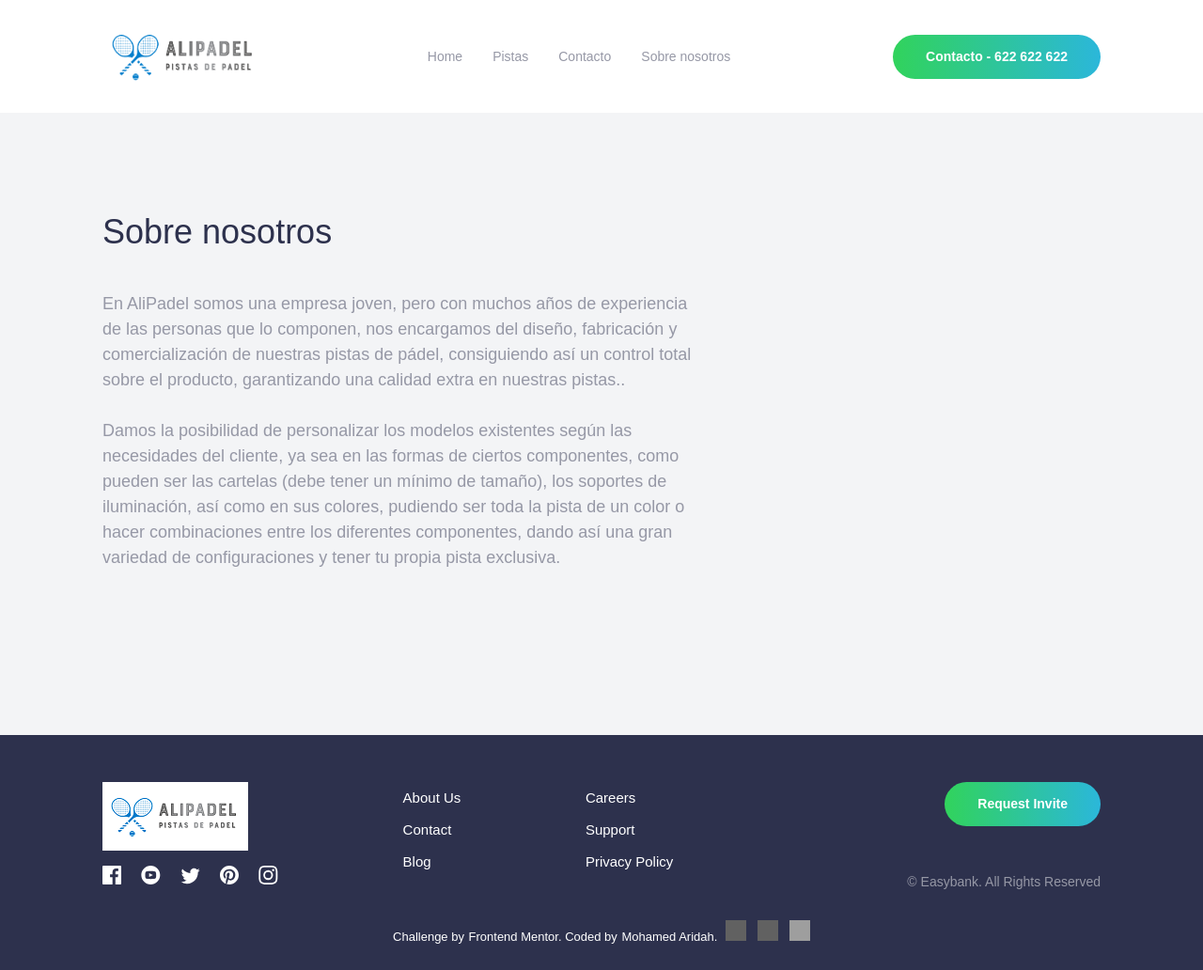
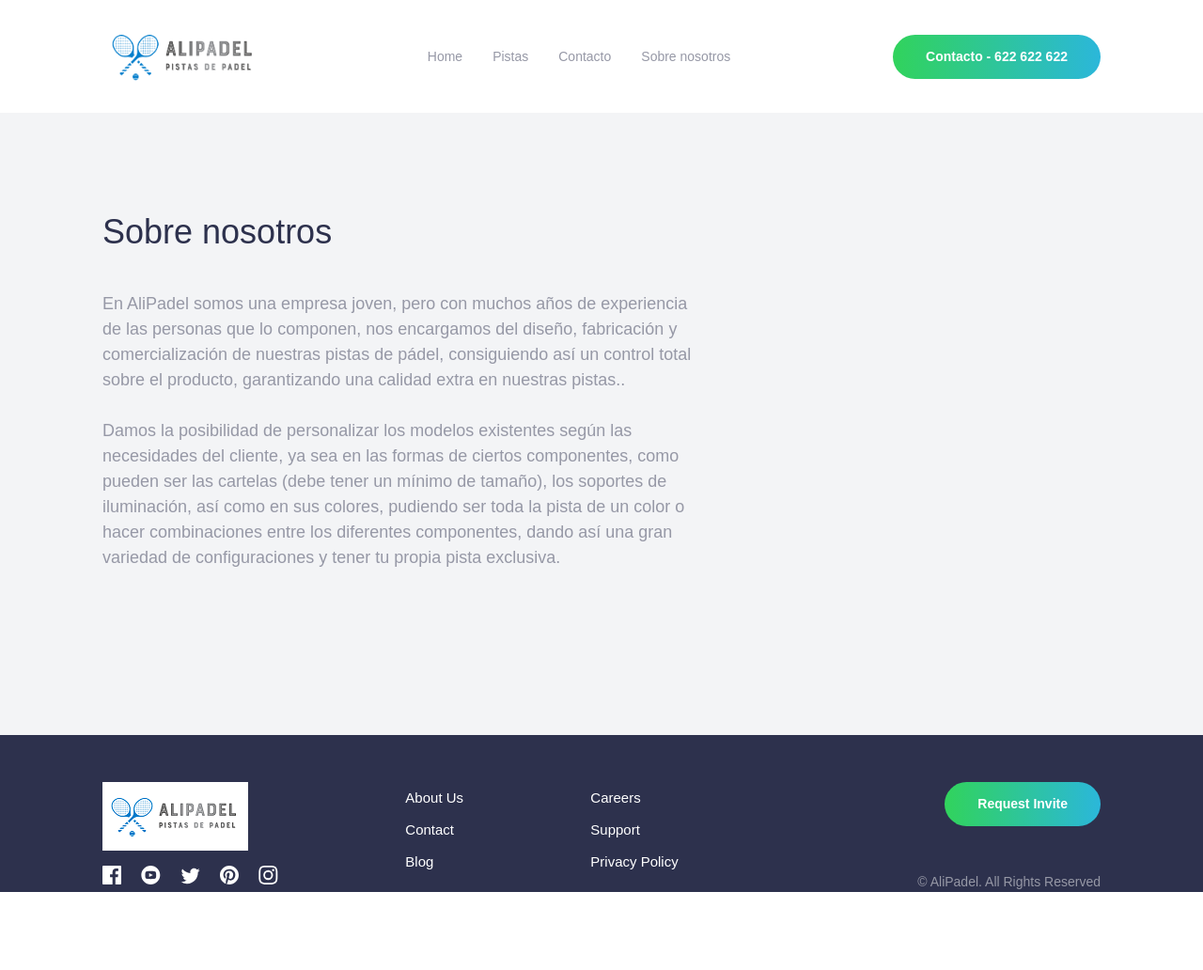
Before and after one commit to alfonsomiralles/padelwebsite, a plain HTML site: page about.html in a window 1280 px wide. Shown: the whole page at 94% size. After the commit the page ends 949 px from the top, so only its background shows below. Drawn offline with Linux system fonts and the light colour scheme; grey boxes are pictures that could not be loaded.

Commit message:
modified footer

```diff
--- a/about.html
+++ b/about.html
@@ -118,10 +118,10 @@
       <a href="#" class="button">Request Invite</a>
     </div>
     <div class="footer-copyright">
-      <p>© Easybank. All Rights Reserved</p>
+        <p>© AliPadel. All Rights Reserved</p>
       </div>
     </div>
-  <div class="attribution">
+    <!-- <div class="attribution">
       Challenge by
       <a href="https://www.frontendmentor.io?ref=challenge" class="outer-link" target="_blank">Frontend Mentor</a>. Coded by <span class="outer-link">Mohamed Aridah</span>.
       <ul class="social-media">
@@ -141,5 +141,5 @@
           </a>
         </li>
       </ul>
-  </div>
+    </div> -->
   </footer>
```
Also changed, not shown: pistas.html (+3 -3 lines). Lines whose indentation alone changed are shown as unchanged.
